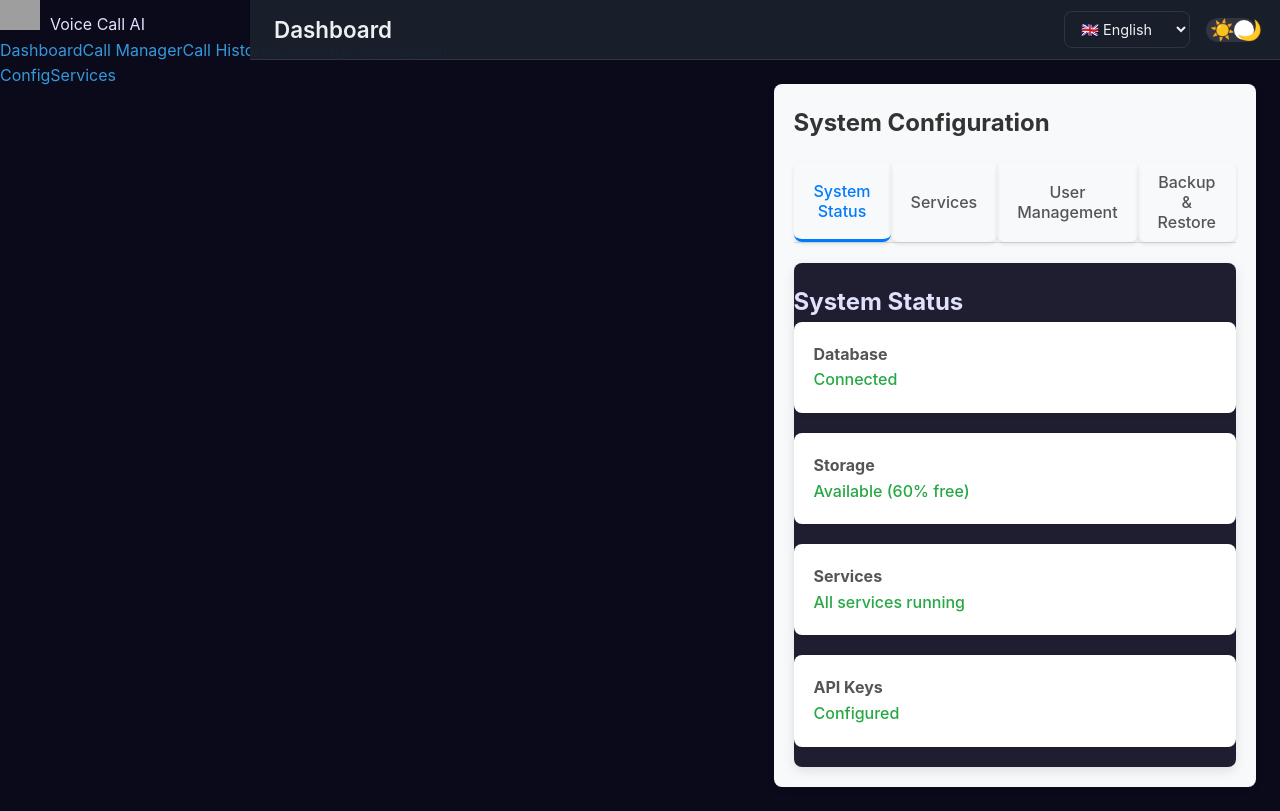
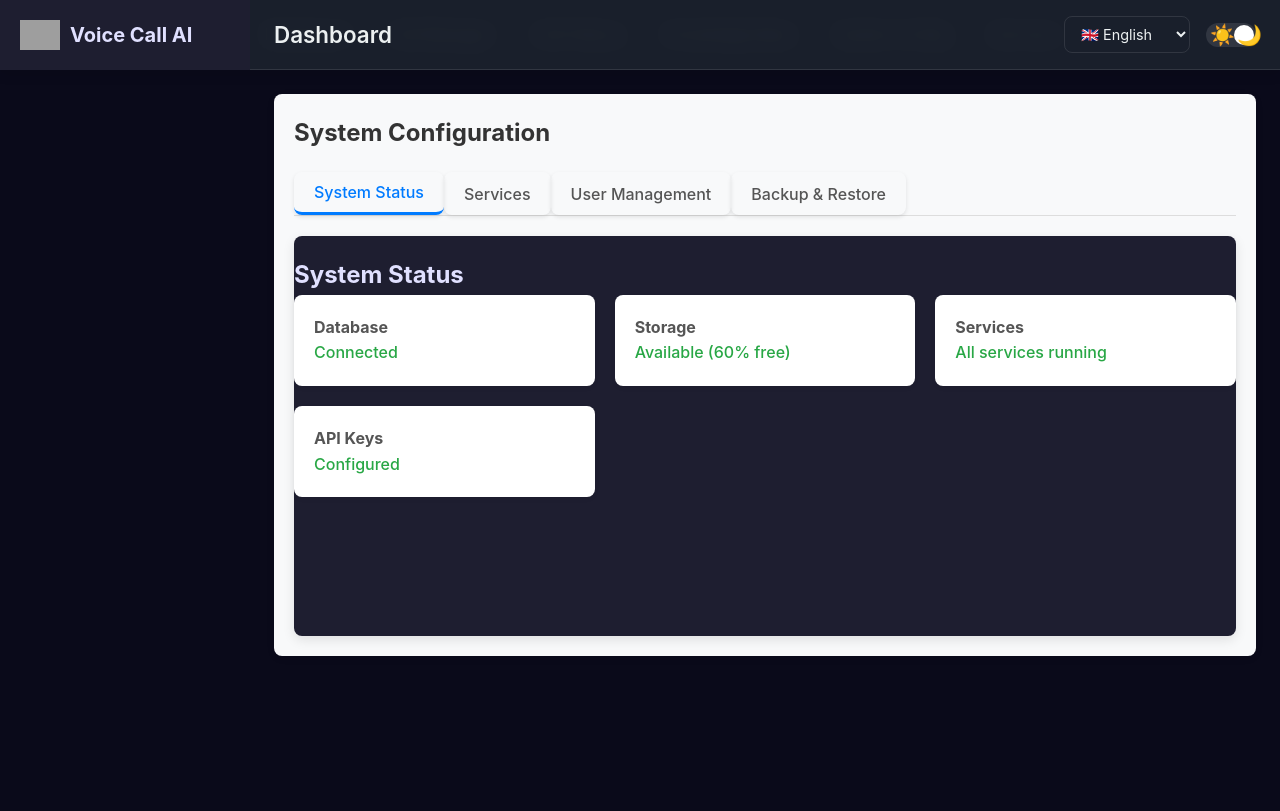
Before and after one commit to last-million/tfrtita333, a React (Vite) app in the folder frontend/: page /users in a window 1280 px wide. Built offline with nearby package versions, Linux system fonts and the light colour scheme; grey boxes are pictures that could not be loaded.

Commit message:
Update App.css

```diff
--- a/frontend/src/App.css
+++ b/frontend/src/App.css
@@ -25,8 +25,7 @@
   --border-color-dark: #555;
 
   /* Layout */
-  --navbar-width: 250px;
-  --header-height: 60px;
+  --header-height: 70px;
   --content-padding: 24px;
 
   /* UI Elements */
@@ -58,14 +57,14 @@ body.dark-mode {
 /* Layout Components */
 .app-container {
   display: flex;
+  flex-direction: column;
   min-height: 100vh;
   position: relative;
 }
 
 .content-wrapper {
   flex: 1;
-  margin-left: var(--navbar-width);
-  min-height: 100vh;
+  min-height: calc(100vh - var(--header-height));
   transition: var(--transition);
   padding-top: var(--header-height);
 }
@@ -73,6 +72,59 @@ body.dark-mode {
 .main-content {
   padding: var(--content-padding);
   min-height: calc(100vh - var(--header-height));
+}
+
+/* Top Navigation */
+.top-navbar {
+  display: flex;
+  align-items: center;
+  height: var(--header-height);
+  width: 100%;
+  background-color: var(--card-bg-light);
+  box-shadow: var(--box-shadow);
+  position: fixed;
+  top: 0;
+  z-index: 100;
+  padding: 0 20px;
+}
+
+body.dark-mode .top-navbar {
+  background-color: var(--card-bg-dark);
+}
+
+.app-logo {
+  display: flex;
+  align-items: center;
+  font-weight: bold;
+  font-size: 1.25rem;
+  margin-right: 40px;
+}
+
+.top-nav-links {
+  display: flex;
+  gap: 20px;
+  margin-left: 20px;
+}
+
+.top-nav-link {
+  display: flex;
+  align-items: center;
+  gap: 8px;
+  padding: 8px 12px;
+  border-radius: var(--border-radius);
+  transition: var(--transition);
+  color: var(--text-color-light);
+  text-decoration: none;
+}
+
+body.dark-mode .top-nav-link {
+  color: var(--text-color-dark);
+}
+
+.top-nav-link:hover,
+.top-nav-link.active {
+  background-color: rgba(52, 152, 219, 0.1);
+  color: var(--primary-color);
 }
 
 /* Form elements */
```
